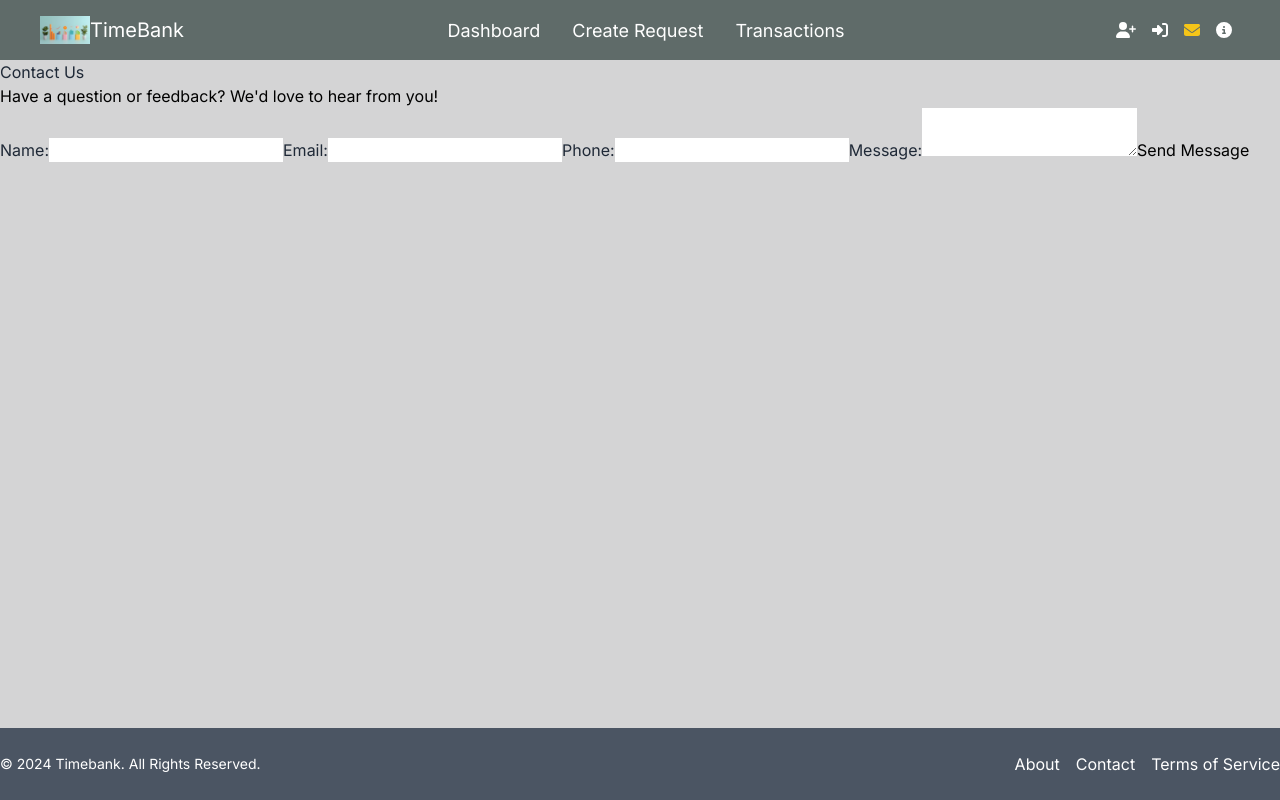
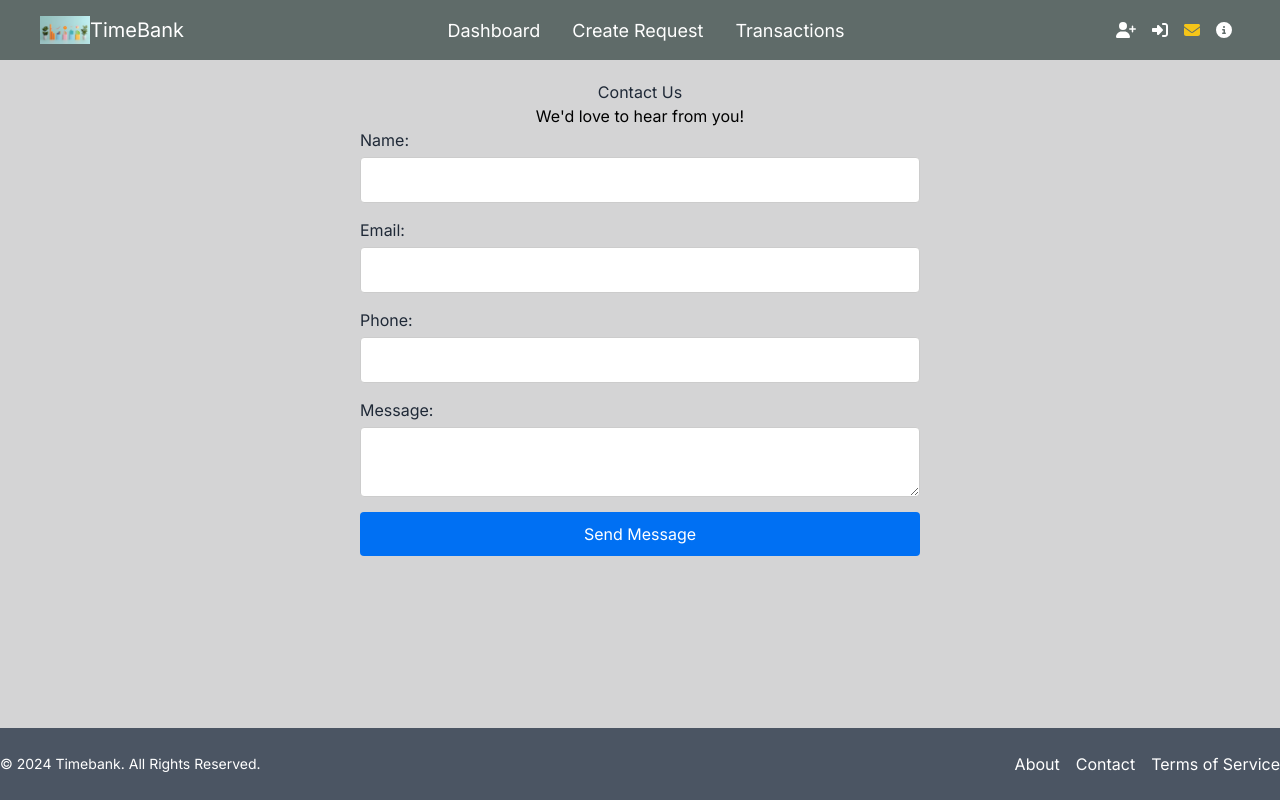
Before and after one commit to rahkhadi/Timebank, a Next.js app: page /contact in a window 1280 px wide. Built offline with nearby package versions, Linux system fonts and the light colour scheme.

Commit message:
updated contact

```diff
--- a/src/pages/contact.js
+++ b/src/pages/contact.js
@@ -16,13 +16,6 @@ const Contact = () => {
     const handleSubmit = async (e) => {
         e.preventDefault();
 
-        // Simple validation for phone number
-        const phoneRegex = /^[0-9]{10,15}$/;
-        if (!phoneRegex.test(formData.phone)) {
-            setStatus("Please enter a valid phone number.");
-            return;
-        }
-
         try {
             const response = await fetch("/api/contact", {
                 method: "POST",
@@ -35,10 +28,10 @@ const Contact = () => {
             const data = await response.json();
 
             if (response.ok) {
-                setStatus("Message sent successfully!");
-                setFormData({ name: "", email: "", phone: "", message: "" });
+                setStatus(data.success); // Show success message from API
+                setFormData({ name: "", email: "", phone: "", message: "" }); // Reset form
             } else {
-                setStatus(data.error || "There was an error sending your message.");
+                setStatus(data.error || "There was an error sending your message. Please try again.");
             }
         } catch (error) {
             console.error("Error submitting contact form:", error);
@@ -49,46 +42,42 @@ const Contact = () => {
     return (
         <div className="contact-container">
             <h1>Contact Us</h1>
-            <p>Have a question or feedback? We'd love to hear from you!</p>
+            <p>We&apos;d love to hear from you!</p>
 
             <form onSubmit={handleSubmit} className="contact-form">
-                <label htmlFor="name">
+                <label>
                     Name:
                     <input
                         type="text"
-                        id="name"
                         name="name"
                         value={formData.name}
                         onChange={handleChange}
                         required
                     />
                 </label>
-                <label htmlFor="email">
+                <label>
                     Email:
                     <input
                         type="email"
-                        id="email"
                         name="email"
                         value={formData.email}
                         onChange={handleChange}
                         required
                     />
                 </label>
-                <label htmlFor="phone">
+                <label>
                     Phone:
                     <input
                         type="text"
-                        id="phone"
                         name="phone"
                         value={formData.phone}
                         onChange={handleChange}
                         required
                     />
                 </label>
-                <label htmlFor="message">
+                <label>
                     Message:
                     <textarea
-                        id="message"
                         name="message"
                         value={formData.message}
                         onChange={handleChange}
@@ -98,22 +87,48 @@ const Contact = () => {
                 <button type="submit">Send Message</button>
             </form>
 
-            {status && (
-                <p
-                    className={`status-message ${
-                        status.includes("successfully") ? "text-green-500" : "text-red-500"
-                    }`}
-                >
-                    {status}
-                </p>
-            )}
+            {status && <p className="status-message">{status}</p>}
 
             <style jsx>{`
-                .status-message.text-green-500 {
+                .contact-container {
+                    max-width: 600px;
+                    margin: 0 auto;
+                    padding: 20px;
+                    text-align: center;
+                }
+                .contact-form {
+                    display: flex;
+                    flex-direction: column;
+                    gap: 15px;
+                }
+                .contact-form label {
+                    display: flex;
+                    flex-direction: column;
+                    align-items: start;
+                }
+                .contact-form input,
+                .contact-form textarea {
+                    width: 100%;
+                    padding: 10px;
+                    margin-top: 5px;
+                    border: 1px solid #ccc;
+                    border-radius: 4px;
+                }
+                .contact-form button {
+                    padding: 10px 20px;
+                    background-color: #0070f3;
+                    color: white;
+                    border: none;
+                    border-radius: 4px;
+                    cursor: pointer;
+                }
+                .contact-form button:hover {
+                    background-color: #005bb5;
+                }
+                .status-message {
+                    margin-top: 20px;
+                    font-weight: bold;
                     color: green;
-                }
-                .status-message.text-red-500 {
-                    color: red;
                 }
             `}</style>
         </div>
```
